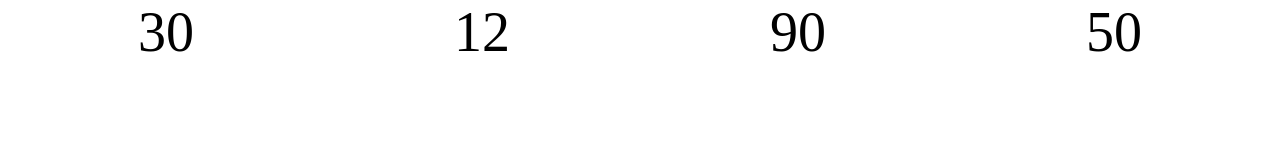
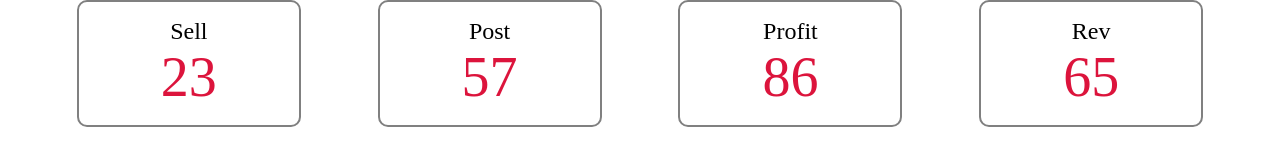
Before and after one commit to AK-Polash/countdown, a plain HTML site: page index.html in a window 1280 px wide. Drawn offline with Linux system fonts and the light colour scheme.

Commit message:
re-designed the layout

```diff
--- a/css/style.css
+++ b/css/style.css
@@ -18,8 +18,21 @@ ol {
   justify-content: space-evenly;
   align-items: center;
 }
+.item {
+  display: flex;
+  flex-direction: column;
+  justify-content: center;
+  align-items: center;
+  padding: 16px 10px;
+  border: 2px solid gray;
+  border-radius: 10px;
+}
+.txt {
+  font-size: 24px;
+}
 .heading {
+  color: crimson;
+  width: 200px;
   text-align: center;
-  width: 300px;
   font-size: 56px;
 }
--- a/index.html
+++ b/index.html
@@ -9,10 +9,22 @@
   </head>
   <body>
     <div class="main">
-      <span class="heading" data-number="30"></span>
-      <span class="heading" data-number="12"></span>
-      <span class="heading" data-number="90"></span>
-      <span class="heading" data-number="50"></span>
+      <div class="item">
+        <span class="txt">Sell</span>
+        <span class="heading" data-number="23">0</span>
+      </div>
+      <div class="item">
+        <span class="txt">Post</span>
+        <span class="heading" data-number="57">0</span>
+      </div>
+      <div class="item">
+        <span class="txt">Profit</span>
+        <span class="heading" data-number="86">0</span>
+      </div>
+      <div class="item">
+        <span class="txt">Rev</span>
+        <span class="heading" data-number="65">0</span>
+      </div>
     </div>
     <script src="js/custom.js"></script>
   </body>
--- a/js/custom.js
+++ b/js/custom.js
@@ -14,5 +14,5 @@ myArr.map((item) => {
 
   let stop = setInterval(() => {
     countUp();
-  }, 1000 / item.dataset.number);
+  }, 1500 / item.dataset.number);
 });
```
